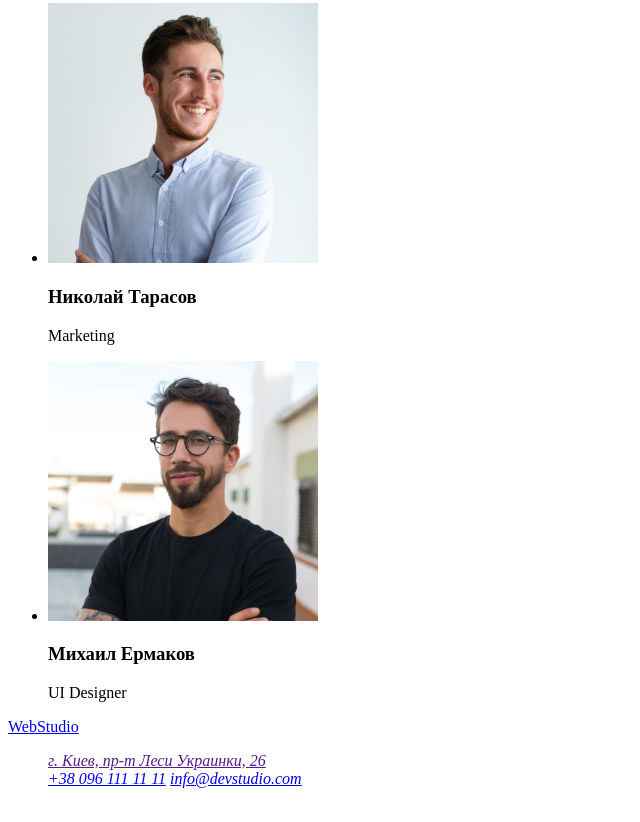
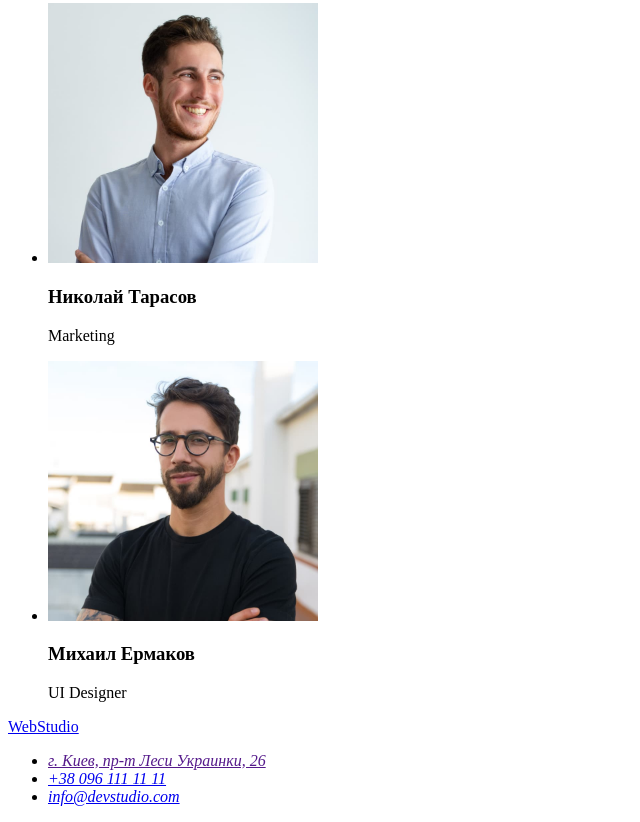
Before and after one commit to OlenaYatseniuk/goit-markup-hw-01, a plain HTML site: page index.html in a window 1280 px wide. Shown: the part 2333-3155 px from the top of the page, without its empty margins (0-640 px from the left). Drawn offline with Linux system fonts and the light colour scheme.

Commit message:
Added <li> item

```diff
--- a/index.html
+++ b/index.html
@@ -91,9 +91,9 @@
         <a href="./index.html">WebStudio</a>
         <address>
             <ul>
-                <a href="">г. Киев, пр-т Леси Украинки, 26</a><br>
-                <a href="tel:+380961111111">+38 096 111 11 11</a>
-                <a href="mailto:info@devstudio.com">info@devstudio.com</a>
+                <li><a href="">г. Киев, пр-т Леси Украинки, 26</a></li>
+                <li><a href="tel:+380961111111">+38 096 111 11 11</a></li>
+                <li><a href="mailto:info@devstudio.com">info@devstudio.com</a></li>
             </ul>
         </address>
     </footer>
```
